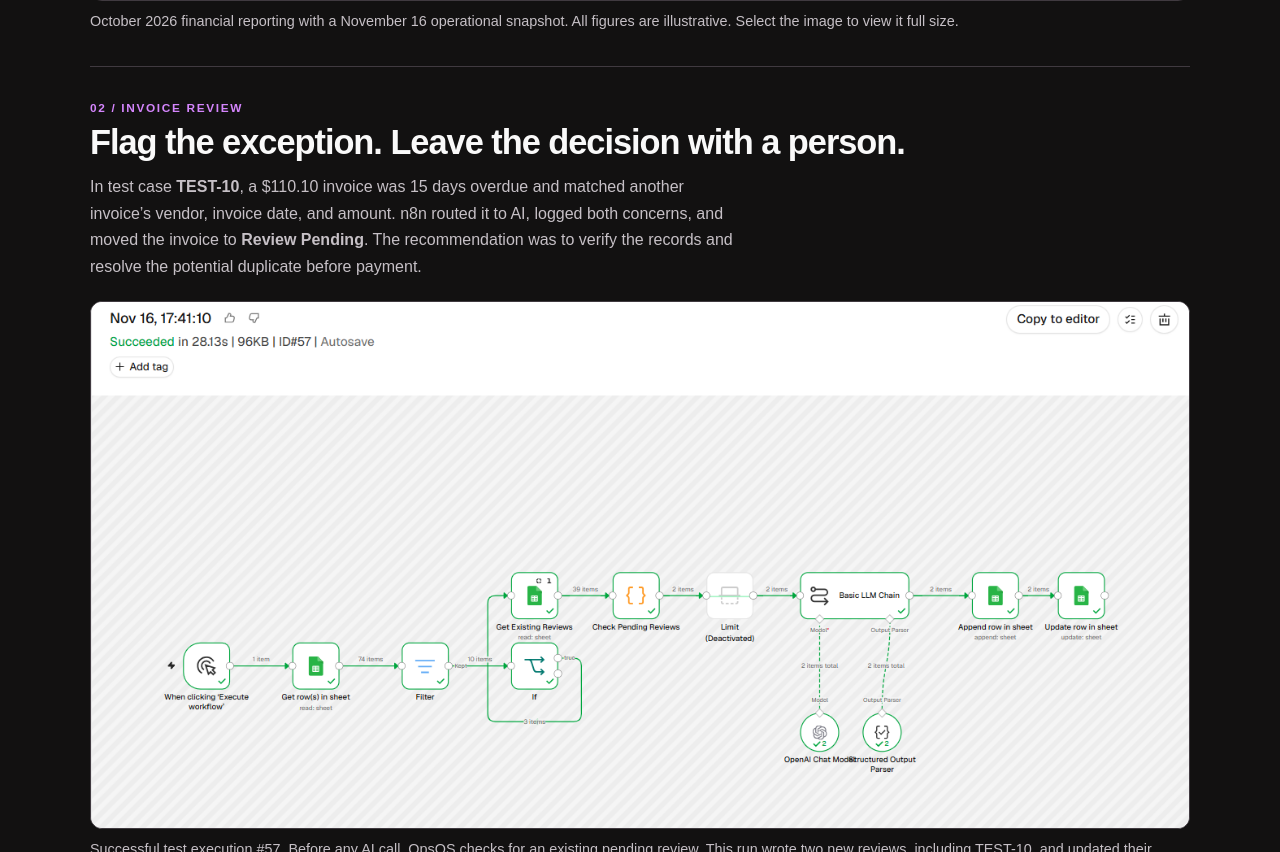
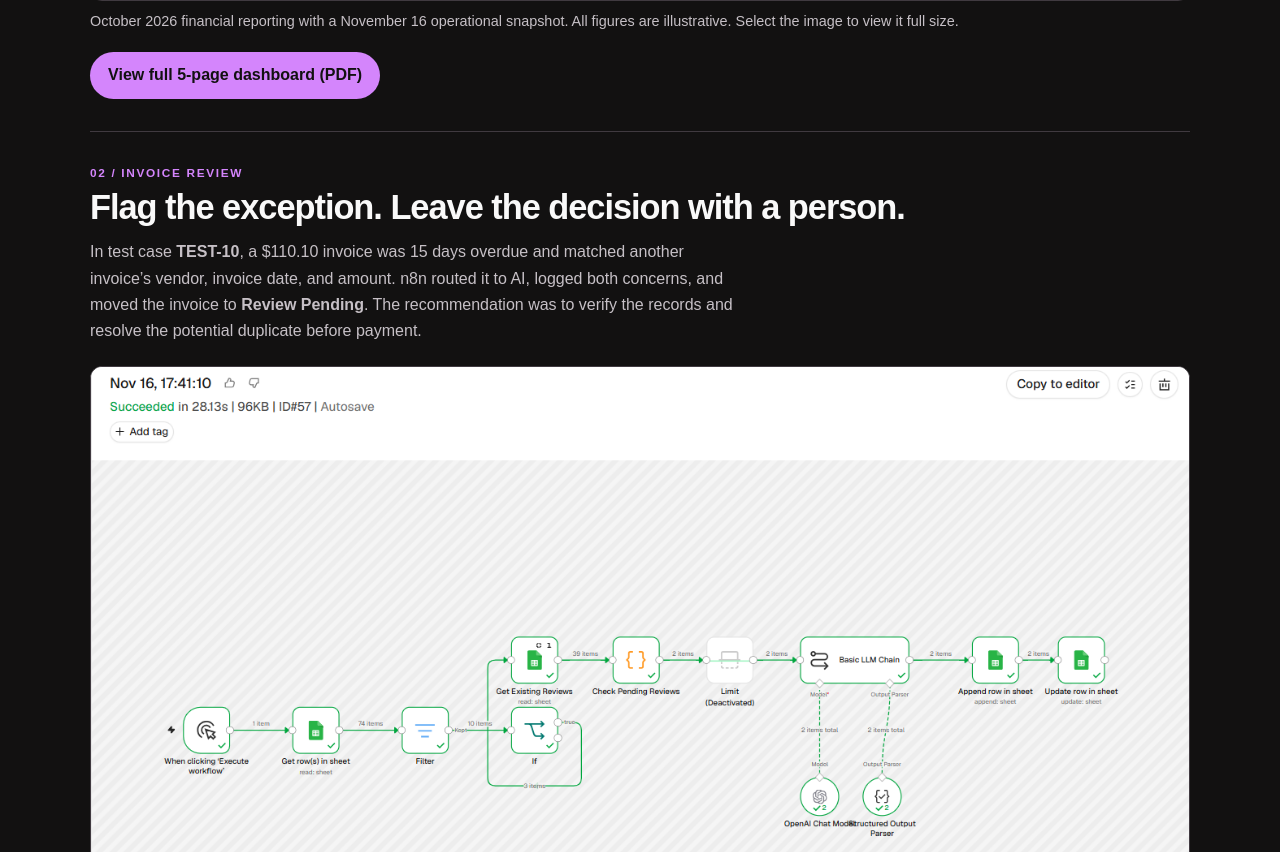
Before and after one commit to RDL06/rdl06.github.io, a plain HTML site: page opsos.html in a window 1280 px wide. Shown: the part 1719-2571 px from the top of the page. Drawn offline with Linux system fonts and the light colour scheme.

Commit message:
Add files via upload

```diff
--- a/opsos.html
+++ b/opsos.html
@@ -73,6 +73,7 @@ footer{padding:2rem 0 3rem;border-top:1px solid var(--line);color:var(--muted);f
       </a>
       <figcaption>October 2026 financial reporting with a November 16 operational snapshot. All figures are illustrative. Select the image to view it full size.</figcaption>
     </figure>
+    <a class="button" href="./assets/opsos/opsos-full-dashboard.pdf">View full 5-page dashboard (PDF)</a>
   </section>
 
   <section aria-labelledby="invoice">
```
Also changed, not shown: 1 other file.
